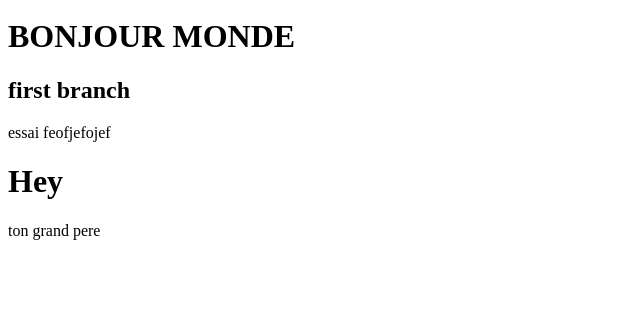
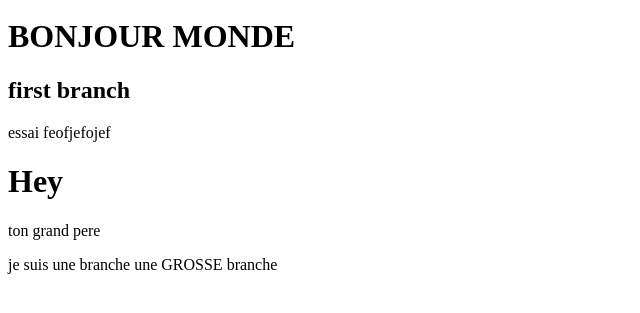
Before and after one commit to PierreSARAZIN1/Test-Git-Groupe, a plain HTML site: page index.html in a window 1280 px wide. Shown: the part 311-624 px from the top of the page, without its empty margins (0-640 px from the left). Drawn offline with Linux system fonts and the light colour scheme.

Commit message:
grosse branche

```diff
--- a/index.html
+++ b/index.html
@@ -5,3 +5,4 @@
 
 <h1>Hey</h1>
 <p>ton grand pere</p>
+<p>je suis une branche une GROSSE branche</p>
```
